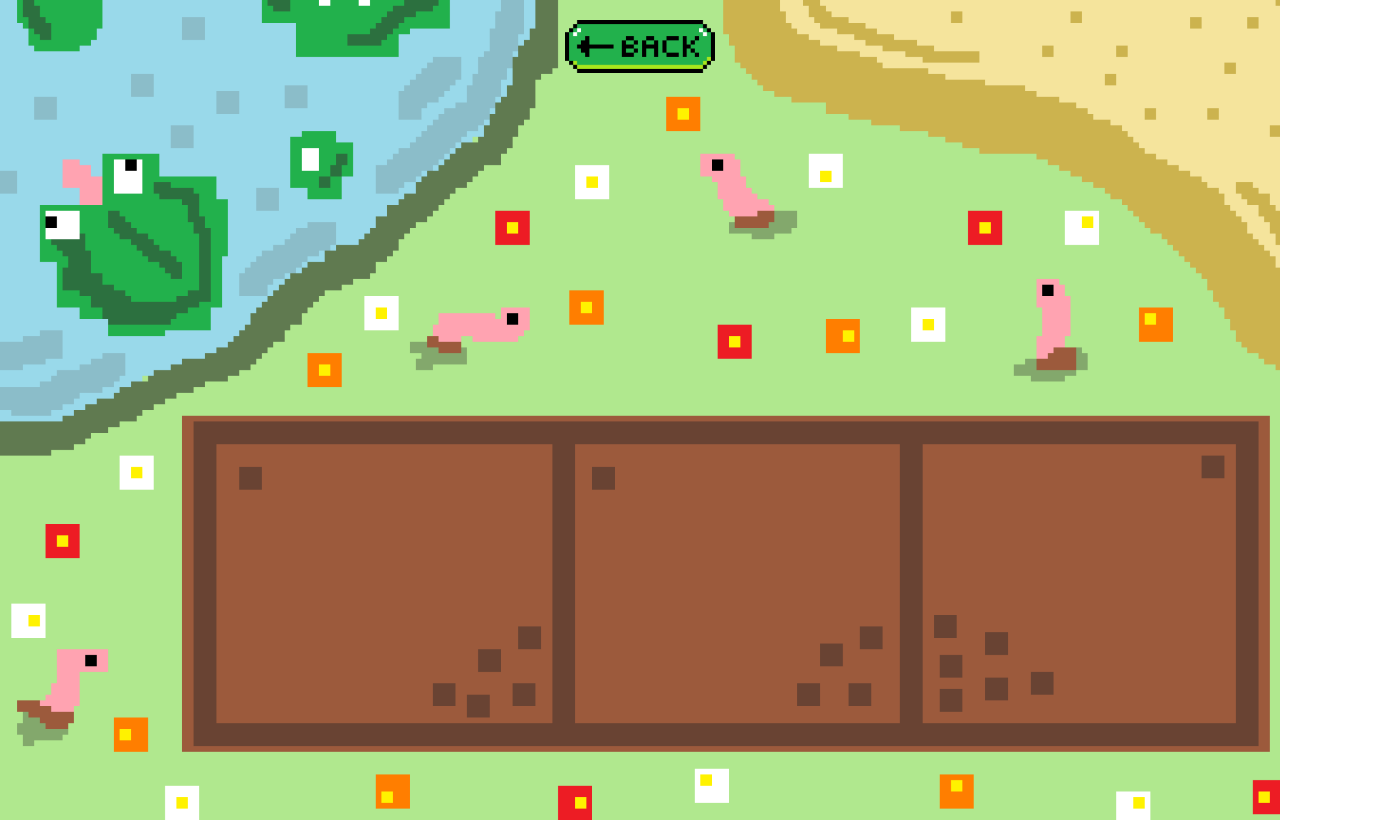
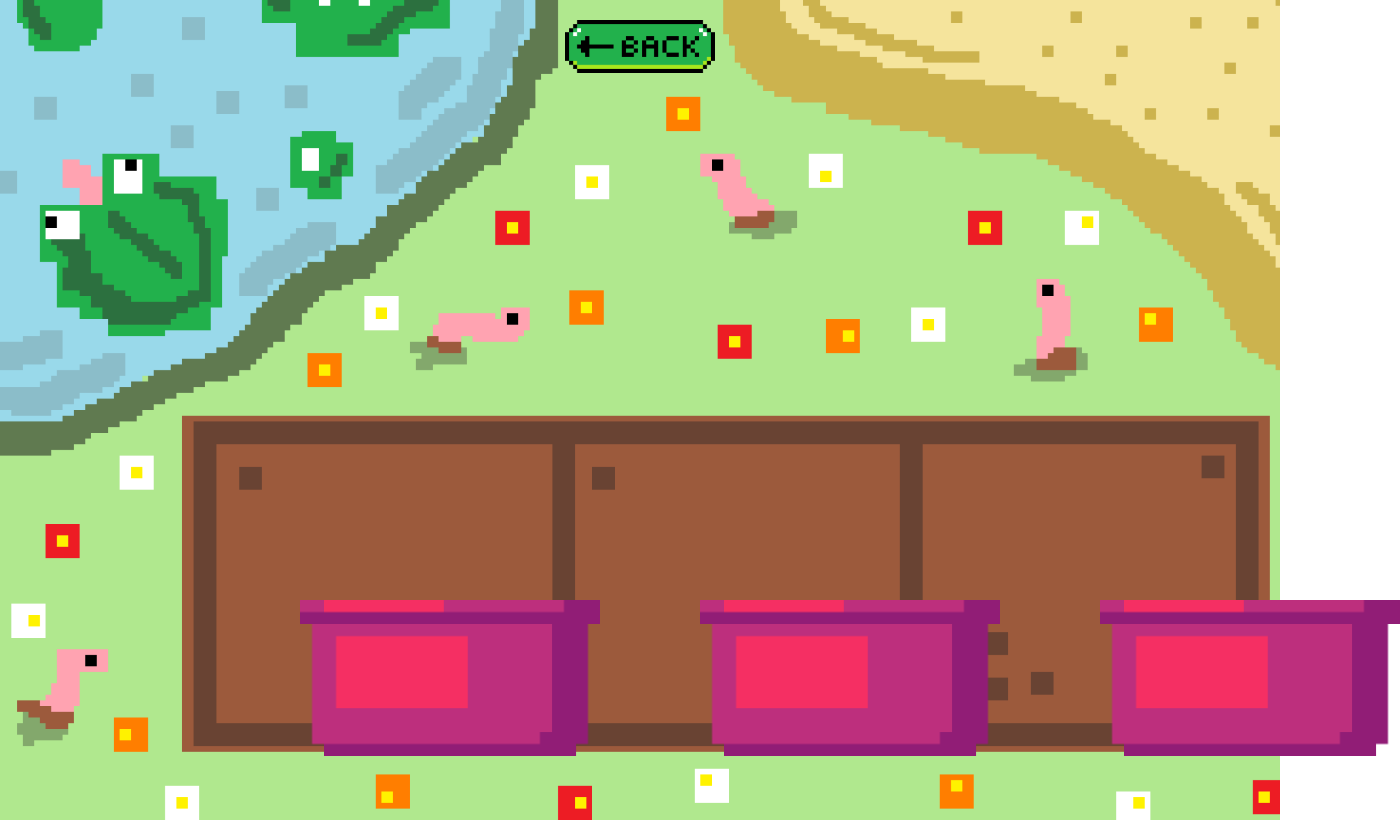
Before and after one commit to EuanHam/BloomAppHackGT11, a React (Create React App) app in the folder bloom/: page /garden in a window 1280 px wide. Shown: the whole page, 1400 px wide, since content can reach past the window. Built offline with nearby package versions, Linux system fonts and the light colour scheme.

Commit message:
added pots to garden and flower customization

```diff
--- a/bloom/src/Garden.css
+++ b/bloom/src/Garden.css
@@ -29,3 +29,16 @@
     color: rgb(0, 0, 0);
     padding-top: 20px; /* Adds 20px of space from the top */
   }
+
+  .popup {
+    background-color: white;
+    border: 1px solid black;
+    padding: 10px;
+    border-radius: 5px;
+    box-shadow: 0px 4px 6px rgba(0, 0, 0, 0.1);
+    z-index: 100; /* Ensure popup is above the pots */
+  }
+
+  button {
+    margin: 5px; /* Add some space between buttons */
+  }
--- a/bloom/src/Garden.js
+++ b/bloom/src/Garden.js
@@ -1,16 +1,72 @@
-import React from 'react';
+import React, { useState } from 'react';
 import './Garden.css';
 import { BrowserRouter as Router, Route, Routes, Link } from 'react-router-dom';
 import backButton from './images/back_button.png';
-
+import potImage from './images/flower_pot.png';
 
 function Garden() {
+
+  const [pots, setPots] = useState([
+    { id: 1, x: 700, y: 600, size: 300, flower: ''}, // Pot 1
+    { id: 2, x: 300, y: 600, size: 300, flower: ''}, // Pot 2
+    { id: 3, x: 1100, y: 600, size: 300,flower: '' }, // Pot 3
+  ]);
+
+  const [selectedPot, setSelectedPot] = useState(null);
+
+  const handlePotClick = (pot) => {
+    setSelectedPot(pot);
+  };
+
+  const handleFlowerSelect = (flower) => {
+    setPots((prevPots) =>
+      prevPots.map((pot) =>
+        pot.id === selectedPot.id ? { ...pot, flower } : pot
+      )
+    );
+    setSelectedPot(null);
+  };
+
+  const flowers = ['Daisy', 'Tulip', 'Sunflower'];
+
   return (
     <div className="Garden">
       <header className="Garden-header">
         <Link to="/" onClick={() => { console.log("Tasks button clicked!") }}>
           <img src={backButton} alt="Back Button" style={{ width: '150px', height: 'auto', cursor: 'pointer'}} />
         </Link>
+
+        {pots.map((pot, index) => (
+          <div key={pot.id} style={{ position: 'absolute', left: `${pot.x}px`, top: `${pot.y}px` }}>
+          <img
+          src={potImage}
+          alt="Pot"
+          className="pot"
+          style={{
+            width: `${pot.size}px`,
+            height: 'auto',
+            cursor: 'pointer',
+            position: 'absolute'
+          }}
+          onClick={() => handlePotClick(pot)}
+          />
+          </div>
+        ))}
+
+        {selectedPot && (
+          <div className="popup" style={{
+            position: 'absolute',
+            left: `${selectedPot.x + 50}px`,
+            top: `${selectedPot.y}px`
+          }}>
+            <p>Select a flower for this pot:</p>
+            {flowers.map((flower) => (
+              <button key={flower} onClick={() => handleFlowerSelect(flower)}>
+                {flower}
+              </button>
+            ))}
+          </div>
+        )}
       </header>
     </div>
   )
```
Also changed, not shown: bloom/src/images/flower_pot.png (added).
